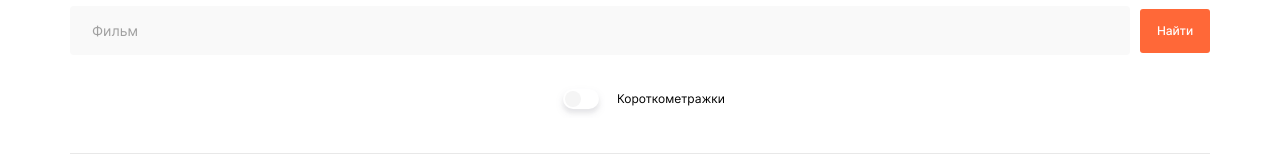
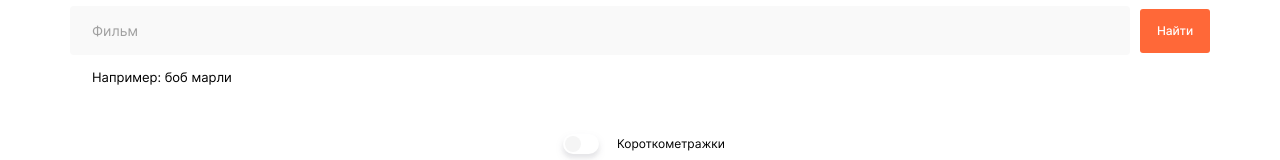
Before and after one commit to stvor/movies-explorer-frontend, a React (Create React App) app: page /movies in a window 1280 px wide. Shown: the part 413-573 px from the top of the page. Built offline with nearby package versions, Linux system fonts and the light colour scheme; no server answers; sample sign-in values are in the browser's storage.

Commit message:
feat: добавил подсказку для поиска

```diff
--- a/src/components/SearchForm/SearchForm.css
+++ b/src/components/SearchForm/SearchForm.css
@@ -59,6 +59,12 @@
   opacity: 0.8;
 }
 
+.search-form__hint {
+  margin: 15px 0;
+  padding: 0 22px;
+  font-size: 13px;
+}
+
 @media screen and (max-width: 768px) {
   .search-form {
     padding: 0 30px;
--- a/src/components/SearchForm/SearchForm.js
+++ b/src/components/SearchForm/SearchForm.js
@@ -51,6 +51,9 @@ function SearchForm({ onSearch }) {
             type="submit"
           >Найти</button>
         </div>
+        <p
+            className="search-form__hint"
+          >Например: боб марли</p>
         <div className="search-form__filter">
           <FilterCheckbox
             checkboxStatus={checkboxStatus}
```
